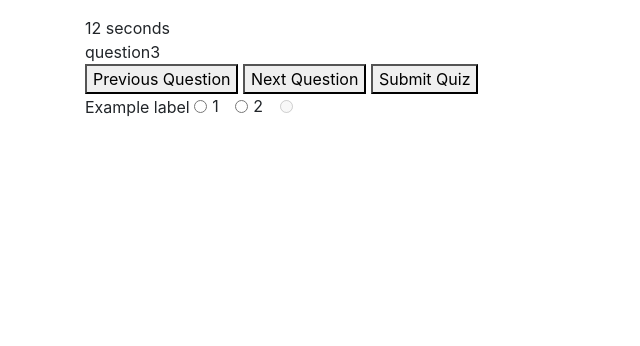
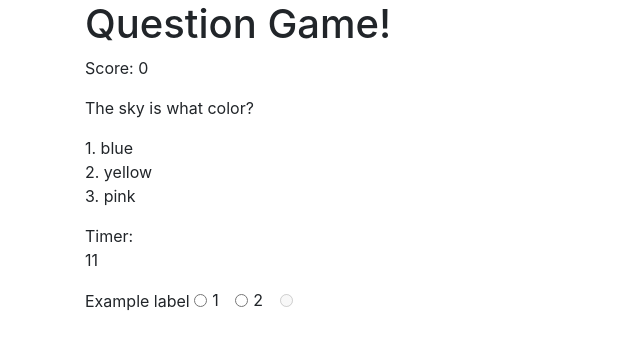
Before and after one commit to lylekarim/trivia-game, a plain HTML site: page index.html in a window 1280 px wide. Shown: the whole page, without its empty margins (0-640 px from the left). Drawn offline with nearby package versions, Linux system fonts and the light colour scheme.

Commit message:
commit with some functionality

```diff
--- a/assets/javascript/app.js
+++ b/assets/javascript/app.js
@@ -1,155 +1,161 @@
-//this code below is just for my reference.
+window.onload = function () {
 
-// var sec = 15;
-// var time = setInterval(myTimer, 1000);
+    // VARIABLES
+    // ==========================================================================
 
-// $(document).ready(function () {
+    // The array of questions for our quiz game.
+    var questions = [
+        { q: "The sky is what color?", a: "t" },
+        { q: "How many days in a non-leap year?", a: "t" },
+        { q: "How many ounces in a pound?", a: "f" },
+        { q: "When was The Declaration of Independence signed?", a: "f" },
+        { q: "Is Nemo Cute?", a: "f" }
+    ];
 
-//     var timer = setInterval(function () {
+    var answers = [
+        { o: "1. blue<BR> 2. yellow<BR> 3. pink<BR>", c: "1", },
+        { o: "1. 364<BR> 2. 365<BR> 3. 400<BR>", c: "2", },
+        { o: "1. 10<BR> 2. 11<BR> 3. 16<BR>", c: "3", },
+        { o: "1. 1899<BR> 2. 1925<BR> 3. 1776<BR>", c: "3", },
+        { o: "1. Yes<BR> 2. Extremly<BR> 3. Totally<BR>", c: "2", }
+    ];
 
-//         var count = parseInt($('#theTarget').html());
-//         if (count !== 0) {
-//             $('#theTarget').html(count - 1);
-//         } else {
-//             clearInterval(timer);
-//         }
-//     }, 1000);
-// });
+    // We start the game with a score of 0.
+    var score = 0;
+    // Variable to hold the index of current question.
+    var questionIndex = 0;
+    var answerIndex = 0;
+    var intervalID;
+    var clockRunning = false;
 
 
-//create a timer that count down to zero
-$(document).ready(function () {
+    // FUNCTIONS
+    // ==============================================================================
+
+    function startTimer(duration, display) {
+        clockRunning = true;
+        var timer = duration, seconds;
+        intervalID =
+            setInterval(function () {
+                //minutes = parseInt(timer / 60, 10)
+                seconds = parseInt(timer % 60, 10);
+
+                //minutes = minutes < 10 ? "0" + minutes : minutes;
+                seconds = seconds < 10 ? "0" + seconds : seconds;
+                display.innerHTML = seconds;
+
+                if (--timer < -1) {
+                    timer = duration;
+
+                    clockRunning = false;
+
+                    //This clears the interval to reset at 0
+                    clearInterval(intervalID);
+                    setTimeout(explode, 2000);
 
 
-    //  Variable that will hold our setInterval that runs the stopwatch
+                }
 
-    var count = 15;
-    // prevents the clock from being sped up unnecessarily
-    var clockRunning = false;
-    var questionNumber = [1, 2, 3, 4, 5];
-    var questionIndex = 0;
-  var IntID = setTimer();
+            }, 1000);
+
+    }
+
+    function explode(){
+        alert("Boom!");
+        questionIndex++;
+        renderQuestion();
+        showTimer();
+
+      }
 
 
 
-    function stopTimer() {
-        clearInterval(IntID);
-        count = 15;
-        clockRunning = false;
-        questionIndex++;
-        $('#display').html(count + ' seconds');
-        $('#test').html(' question' + questionIndex);
+    // Function to render questions.
+    function renderQuestion() {
 
-        console.log(questionIndex + "  second condition");
+        // If there are still more questions, render the next one.
+        if ((questionIndex <= (questions.length - 1))) {
+            {
+                document.getElementById('question').innerHTML = questions[questionIndex].q;
+                document.getElementById('answerOptions1').innerHTML = answers[questionIndex].o
+            }
+        }
+
+
+
+        // If there aren't, render the end game screen.
+        else {
+            document.getElementById("question").innerHTML = "Game Over!";
+            document.getElementById("score").innerHTML = "Final Score: " + score + " out of " + questions.length;
+            document.getElementById("answerOptions1").innerHTML = "Thanks for playing!!";
+            document.getElementById("timer").innerHTML = "Nemo is super cutes!!";
+        }
+    }
+
+    // Function that updates the score...
+    function updateScore() {
+        document.getElementById("score").innerHTML = "Score: " + score;
+    }
+
+    //This returns the intervalID so it can be reset between questions, then again we could make it a global too
+    function showTimer() {
+        var timerForQuestion = 15;
+        display = document.getElementById("timer");
+        startTimer(timerForQuestion, display);
     }
 
 
-    function setTimer() {
-        j = setInterval(setTimer, 1000);
-        count--;
+    // MAIN PROCESS
+    // ==============================================================================
 
-    // return j;
-    if (questionIndex === questionNumber.length) {
-        return;
+    // Calling functions to start the game.
 
-    }
-
-    else if ((count !== 0) && (questionIndex <= (questionNumber.length - 1))) {
-
-        clockRunning = true;
-        $('#test').html(' question' + questionIndex);
-        $('#display').html(count - 1 + ' seconds');
+    renderQuestion();
+    updateScore();
+    showTimer();
 
 
-        console.log(questionIndex + "  1st condition");
+    // When the user presses a key, it will run the following function...
+    document.onkeyup = function (event) {
 
 
-    } else if ((count === 0) && (questionIndex <= (questionNumber.length - 1))) {
-        stopTimer();
-        clockRunning = false;
+        // If there are no more questions, stop the function and show the closing screens.
+        if (questionIndex === questions.length) {
+            return;
+        }
 
-      //  restartTimer();
+        // Determine which key was pressed, make it lowercase, and set it to the userInput variable.
+        var userInput = event.key.toLowerCase();
 
-    }
+        // Only run this code if "1" or "2"  or "3" are pressed.
+        if (userInput === "1" || userInput === "2" || userInput === "3") {
 
-    }
+            // If they guess the correct answer, increase and update score, alert them they got it right.
+            if (userInput === answers[questionIndex].c) {
+                clockRunning = false;
+                alert("Correct!");
+                score++;
+                updateScore();
+            }
+            // If wrong, alert them they are wrong.
 
+            else {
+                clockRunning = false;
+                alert("Wrong!");
+            }
 
+            // Increment the questionIndex variable and call the renderQuestion function.
 
-    //next question
-    questionIndex++;
-    console.log(questionIndex)
-
-
-    //Restart Timer
-    // Option 1 make a restartSlider function and call it
-    $("#test2").click(restartTimer);
-    function restartTimer() {
-        IntID = setTimer();
-        $('#test').html(' question' + questionIndex);
-        $('#display').html(count - 1 + ' seconds');
-        clockRunning = true;
-        count--;
-        console.log(questionIndex + "  restsrt condition");
-
-    }
-
-    //Option 2 create an anonymous function only for that click event.
-    $("#test2").click(function () {
-        IntID = setTimer();
-    });
+            questionIndex++;
+            clockRunning = false;
+            renderQuestion();
+            //This clears the interval to reset at 0
+            clearInterval(intervalID);
+            showTimer();
+        }
+    };
 
 
 
 
-
-    // function startTimer(){
-    //     clockRunning = true;
-    //     setInterval(startTimer, 1000);
-    //     count--;
-    //     $('#display').html((count - 1) + ' seconds');
-    //     $('#test').html(' question' + questionIndex);
-
-    //     if (count === 0) {
-    //                 console.log("Time's up");
-    //                 clearInterval(startTimer);
-    //                 clockRunning = false;
-
-
-    //             }
-    // }
-
-
-    // function renderQuestion() {
-    //     count = 15;
-    //     clockRunning = true;
-    //     startTimer();
-    //     // If there are still more questions, render the next one.
-    //     if (questionIndex <= (questions.length - 1)) {
-    //         document.querySelector("#question").innerHTML = questionNumber[questionIndex].q;
-    //     }
-    //     // If there aren't, render the end game screen.
-    //     else {
-    //         //   document.querySelector("#question").innerHTML = "Game Over!";
-    //         //    document.querySelector("#score").innerHTML = "Final Score: " + score + " out of " + questions.length;
-    //     }
-    // }
-
-
-});
-
-
-
-
-//create a form with 10 radio button questions
-
-
-
-
-
-
-//store and display wins, losses, unguessed
-
-
-
-//create a form with 10 radio button questions
+}
--- a/index.html
+++ b/index.html
@@ -20,19 +20,13 @@
         <main>
     <section>
 
+            <h1>Question Game!</h1>
+
             <p id="score"></p>
             <p id="question"></p>
-
-            <div id="display">15 seconds</div>
-            <div id="test"></div>
-
-            <div class="quiz-container">
-                    <div id="quiz"></div>
-                  </div>
-                  <button id="previous">Previous Question</button>
-                  <button id="test2">Next Question</button>
-                  <button id="submit">Submit Quiz</button>
-                  <div id="results"></div>
+            <p id="answerOptions1"></p>
+            Timer:
+            <p id="timer"></p>
 
     </section>
 
```
